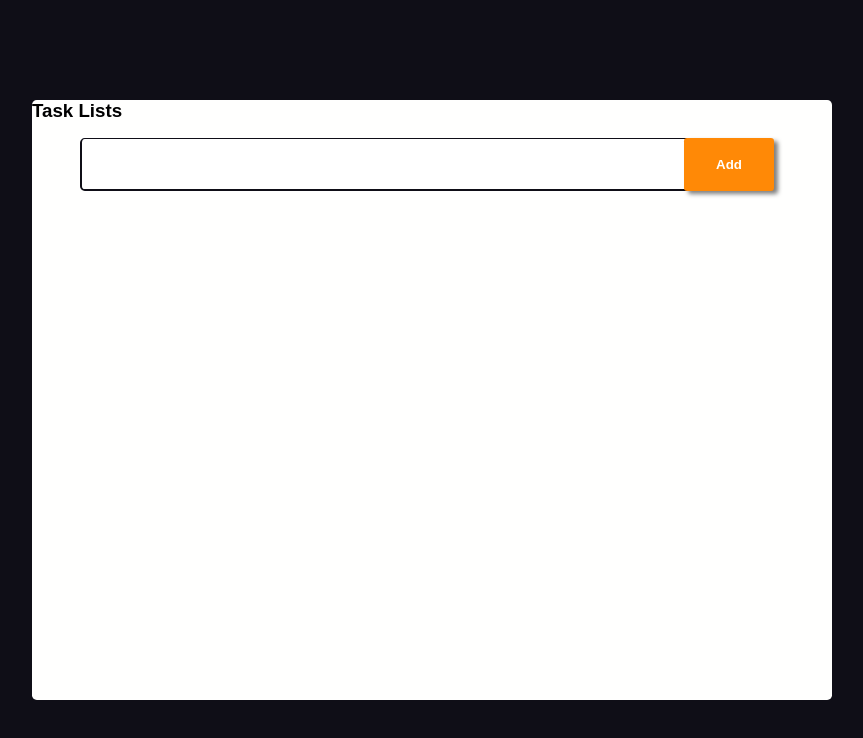
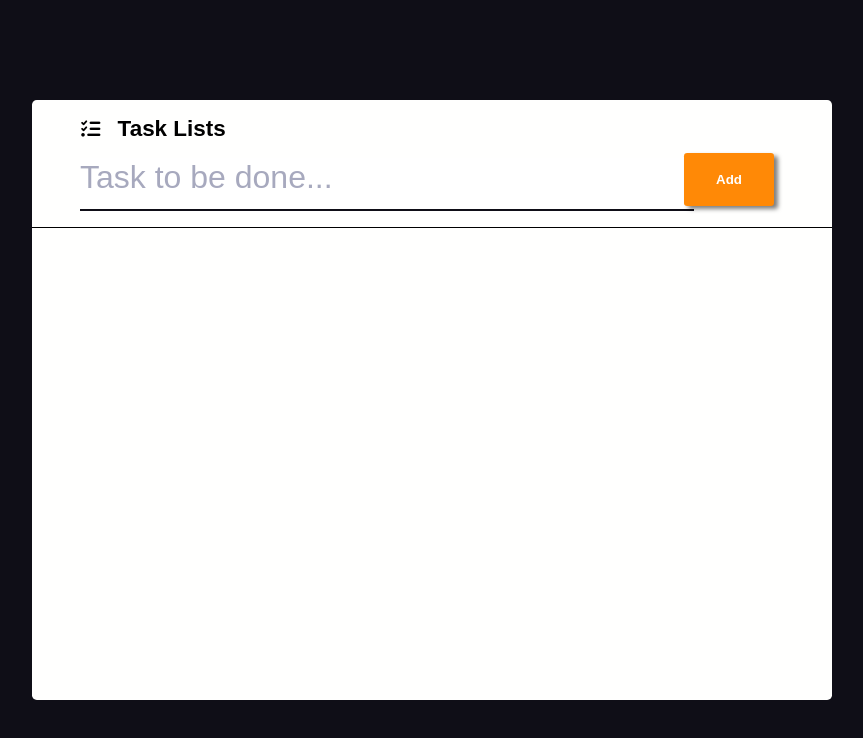
Before and after one commit to renansouza12/Basic-ToDo-List, a plain HTML site: page index.html in a window 1280 px wide. Shown: the whole page, without its empty margins (208-1071 px from the left). Drawn offline with Linux system fonts and the light colour scheme; a web font is replaced by a local one.

Commit message:
field input finished

```diff
--- a/index.html
+++ b/index.html
@@ -4,6 +4,7 @@
     <meta charset="UTF-8">
     <meta http-equiv="X-UA-Compatible" content="IE=edge">
     <meta name="viewport" content="width=device-width, initial-scale=1.0">
+    <link rel="stylesheet" href="https://cdnjs.cloudflare.com/ajax/libs/font-awesome/6.2.1/css/all.min.css" integrity="sha512-MV7K8+y+gLIBoVD59lQIYicR65iaqukzvf/nwasF0nqhPay5w/9lJmVM2hMDcnK1OnMGCdVK+iQrJ7lzPJQd1w==" crossorigin="anonymous" referrerpolicy="no-referrer" />
     <link href="https://api.fontshare.com/v2/css?f[]=chillax@500,300,700,400,200&display=swap" rel="stylesheet">
     <link rel="stylesheet" href="style.css">
     <title>ToDo list</title>
@@ -11,12 +12,18 @@
 <body>
     <div class="container">
         <div class="todo-form">
-            <h3>Task Lists</h3>
+            <div class="title">
+                <i class="fa-solid fa-list-check"></i>
+                <h3>Task Lists</h3>
+            </div>
+
             <div id="new-task">
-                <input class="task-input" type="text" placeholder="">
+                <input class="task-input" type="text" placeholder="Task to be done...">
                 <button>Add</button>
             </div>
-            <div id="tasks"></div>
+            <div id="tasks">
+
+            </div>
         </div>
     </div>
     <script src="./main.js"></script>
--- a/style.css
+++ b/style.css
@@ -22,11 +22,22 @@
     width: 800px;
     background-color: var(--white);
     border-radius: 0.3rem;
+    overflow: hidden;
+    overflow-y: scroll;
 }
-.todo-form h3{}
+.todo-form .title{
+    font-size: 1.2rem;
+    font-weight: 400;
+    margin: 1rem 0 0 3rem;
+    display: flex;
+    align-items: center;
+}
+.todo-form .title i{
+    margin-right: 1rem;
+}
 #new-task{
+    border-bottom: 1px solid var(--black);
     padding: 1rem 3rem;
-    border-radius: 0.2rem;
     display: flex;
 }
 .task-input{
@@ -34,14 +45,14 @@
     width: 100%;
     height: 3.3rem;
     border: none;
-    border-radius: 0.3rem;
-    border: 1px solid var(--bg-color);
     border-bottom: 2px solid var(--bg-color);
-    border-left: 2px solid var(--bg-color);
-
+}
+.task-input::placeholder{
+    font-size: 2rem;
+    color: var(--text-color);
 }
 button{
-    transform: translateX(-10px);
+    transform: translateX(-10px) translateY(-5px);
     background: var(--btn-color);
     color: var(--white);
     font-weight: bold;
@@ -49,6 +60,7 @@ button{
     border-radius: 0.2rem;
     padding: 1rem  2rem;
     box-shadow: 4px 3px 4px rgba(0, 0, 0, 0.5);
+    cursor: pointer;
     transition: 0.3s ease-in;
 }
 button:hover{
```
